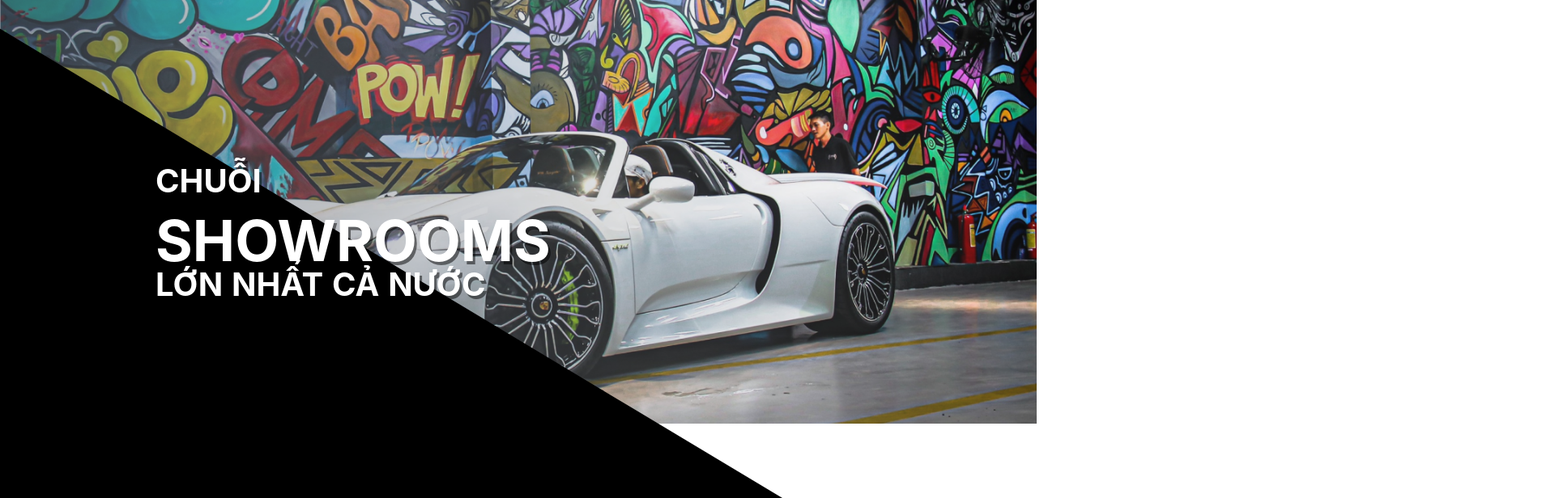
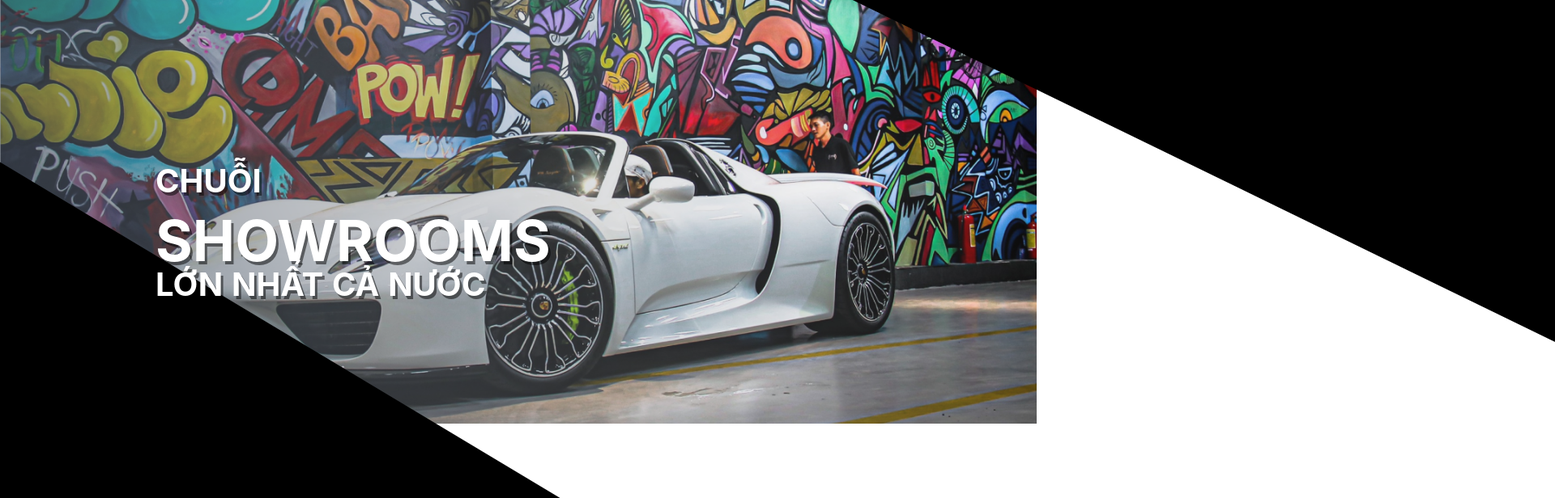
Before and after one commit to nhd1207/ie213_frontend, a React (Create React App) app: page / in a window 1280 px wide. Shown: the top 616 px of the page at 81% size, 1920 px wide, since content can reach past the window. Built offline with nearby package versions, Linux system fonts and the light colour scheme.

Commit message:
Update Showroom.css

```diff
--- a/src/screens/ShowroomPage/Showroom.css
+++ b/src/screens/ShowroomPage/Showroom.css
@@ -9,7 +9,6 @@
     z-index: 1;
     position: relative;
 }
-
 .Banner::before {
     content: '';
     display: block;
@@ -20,7 +19,19 @@
     height: calc(100% + 40px);
     background-color: #000;
     transform-origin: top center;
-    transform: translateX(-115%) translateY(-2%) skew(-121deg);
+    transform: translateX(-190%) translateY(-54%) skew(-121deg);
+}
+.Banner::after {
+    content: '';
+    display: block;
+    position: absolute;
+    z-index: 2;
+    top: -1px;
+    width: 200rem;
+    height: calc(100% + 40px);
+    background-color: #000;
+    transform-origin: top center;
+    transform: translateX(11%) translateY(-22%) skew(-116deg);
 }
 .title{
     position: relative;
```
